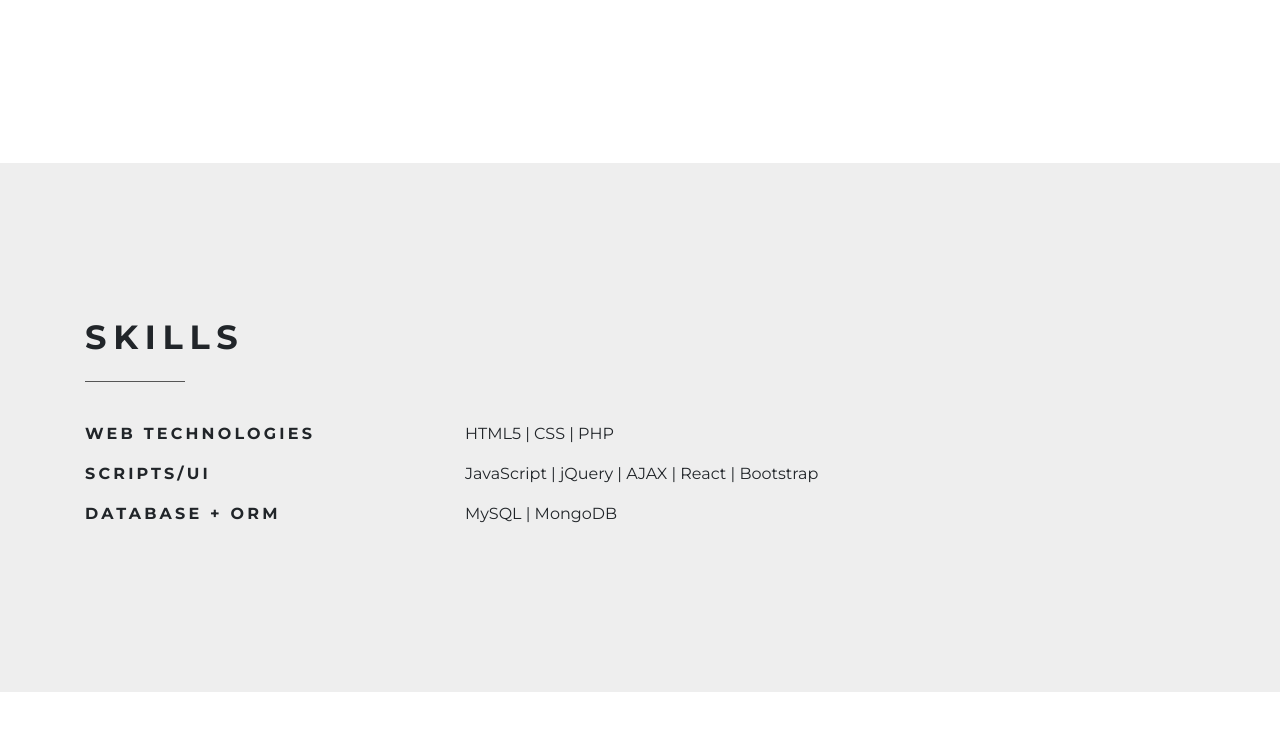
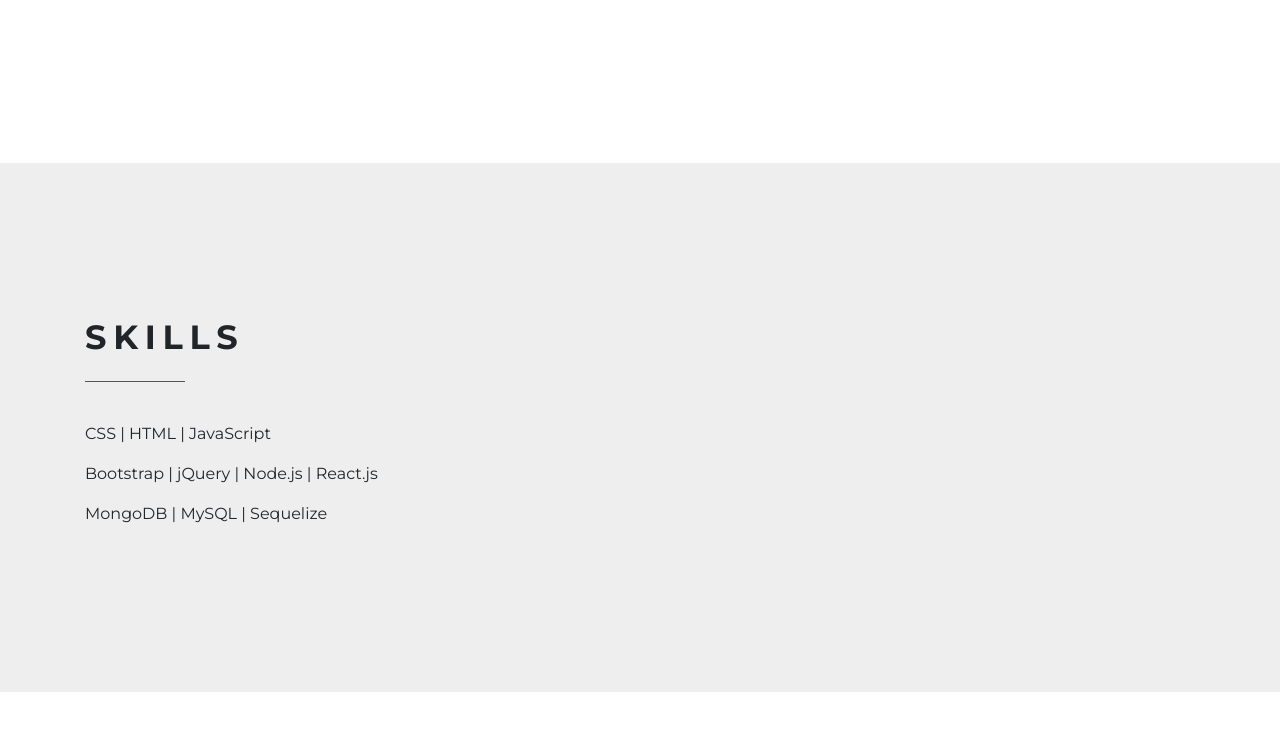
Before and after one commit to Bee406/Bee406.github.io, a plain HTML site: page index.html in a window 1280 px wide. Shown: the part 1456-2186 px from the top of the page. Drawn offline with nearby package versions, Linux system fonts and the light colour scheme.

Commit message:
skills update

```diff
--- a/index.html
+++ b/index.html
@@ -88,7 +88,7 @@
       <div class="row">
         <div class="col-lg-6">
           <h2 class="heading">About me</h2>
-          <p>I am a freelance web designer with a particular focus on the user experience. My background in hospitality and marketing have given me a unique perspective on the many phases of the user interaction.
+          <p>I am a freelance web developer with a particular focus on the user experience. My background in hospitality and marketing have given me a unique perspective on the many phases of the user interaction.
               I am driven by my passion for finding multiple solutions to any given problem - I've found there’s rarely a single right answer - and continue to expand on my professional experience as well as my academic foundations in psychology and media studies.
           </p>
           <p>
@@ -119,27 +119,18 @@
         <div class="col-lg-12">
           <h2 class="heading">Skills</h2>
           <div class="row">
-            <div class="col-md-4">
-              <h6>Web Technologies</h6>
-            </div>
             <div class="col-md-8">
-              <p>HTML5 | CSS | PHP</p>
+              <p>CSS | HTML | JavaScript</p>
             </div>
           </div>
           <div class="row">
-            <div class="col-md-4">
-              <h6>Scripts/UI</h6>
-            </div>
             <div class="col-md-8">
-              <p>JavaScript | jQuery | AJAX | React | Bootstrap</p>
+              <p> Bootstrap | jQuery | Node.js | React.js</p>
             </div>
           </div>
           <div class="row">
-              <div class="col-md-4">
-                <h6>Database + ORM</h6>
-              </div>
               <div class="col-md-8">
-                <p>MySQL | MongoDB</p>
+                <p>MongoDB | MySQL | Sequelize</p>
               </div>
             </div>
         </div>
```
